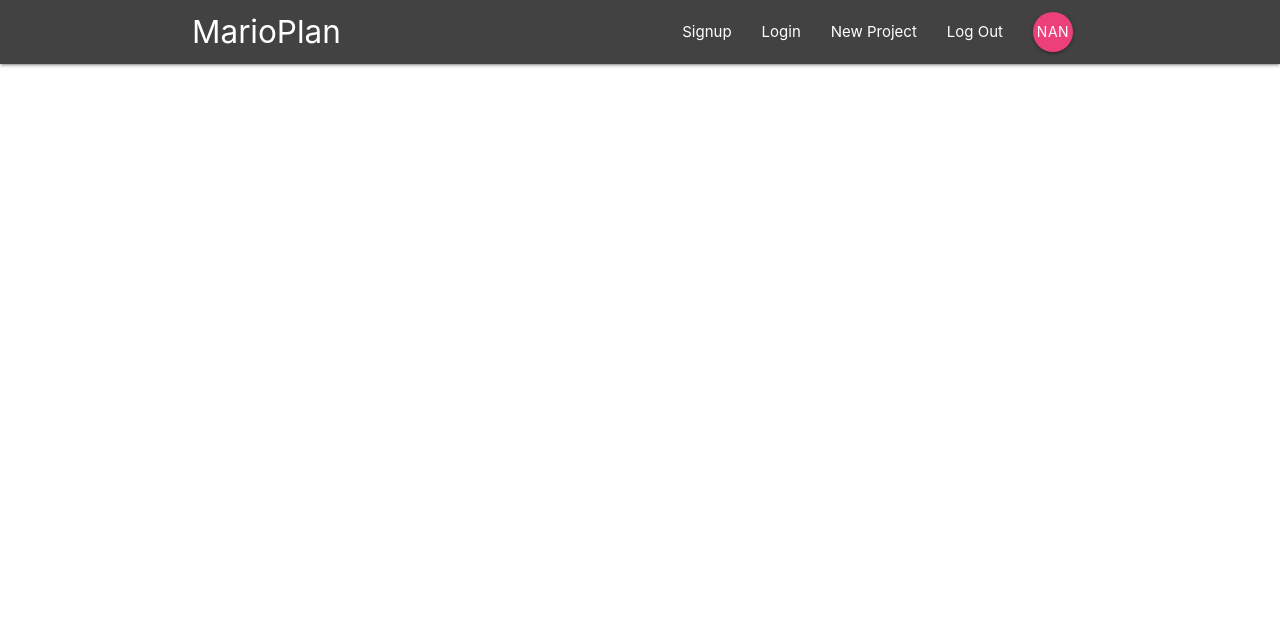
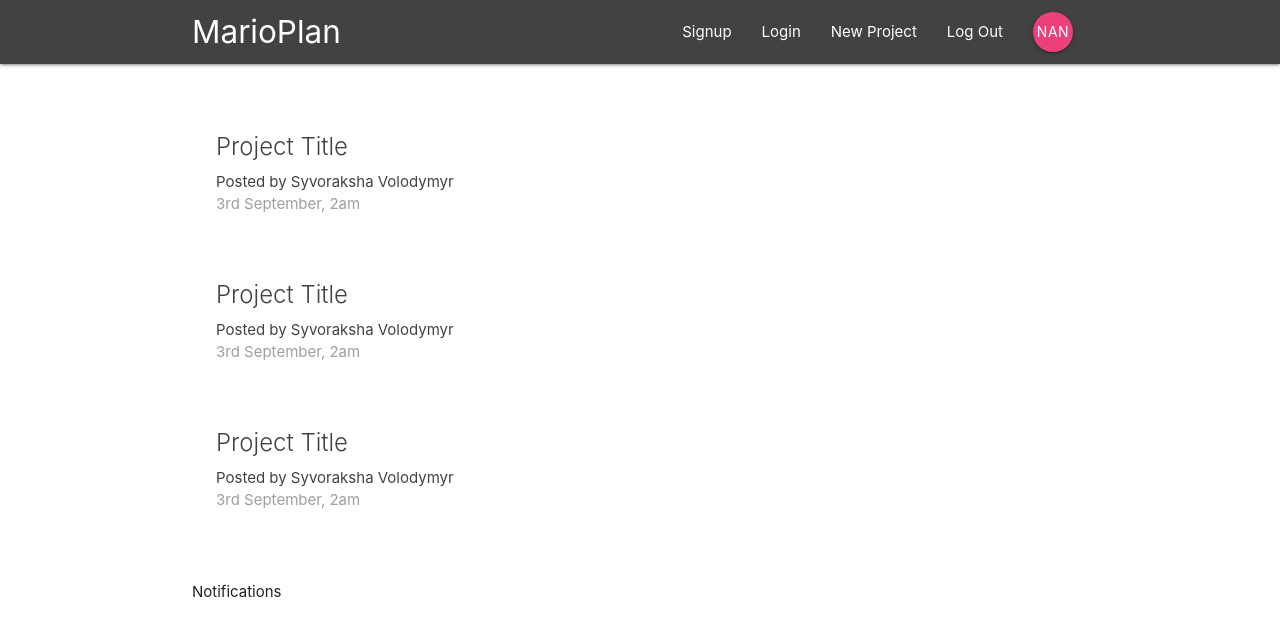
Before and after one commit to onedorn/react-redux-firestore-app, a React (Create React App) app in the folder first-app/: page / in a window 1280 px wide. Shown: the top 636 px of the page. Built offline with nearby package versions, Linux system fonts and the light colour scheme.

Commit message:
Dashboard, Notifications and Project List created.

```diff
--- a/first-app/src/App.js
+++ b/first-app/src/App.js
@@ -1,7 +1,7 @@
 import React from 'react';
-import { BrowserRouter } from 'react-router-dom'
+import { BrowserRouter, Switch, Route } from 'react-router-dom'
 import Navbar from './components/layout/Navbar'
-
+import Dashboard from './components/dashboard/Dashboard'
 
 class App extends React.Component {
   render() {
@@ -9,6 +9,9 @@
       <BrowserRouter>
         <div className="App">
           <Navbar />
+          <Switch>
+            <Route path="/" component={Dashboard} />
+          </Switch>
         </div>
       </BrowserRouter>
     );
--- a/first-app/src/components/dashboard/Dashboard.js
+++ b/first-app/src/components/dashboard/Dashboard.js
@@ -0,0 +1,21 @@
+import React from 'react'
+import Notifications from './Notifications'
+import ProjectList from '../projects/ProjectList'
+
+class Dashboard extends React.Component {
+    render() {
+        return (
+            <div className="dashboard container">
+                <div className="row"></div>
+                <div className="col s12 m6">
+                <ProjectList />
+                </div>
+                <div className="col s12 m5 offset-m1"></div>
+                <Notifications />
+
+            </div>
+        )
+    }
+}
+
+export default Dashboard
--- a/first-app/src/components/dashboard/Notifications.js
+++ b/first-app/src/components/dashboard/Notifications.js
@@ -0,0 +1,12 @@
+import React from "react";
+
+function Notifications () {
+    return(
+        <div>
+            <p>Notifications</p>
+        </div>
+    )
+
+}
+
+export default Notifications
--- a/first-app/src/components/projects/ProjectList.js
+++ b/first-app/src/components/projects/ProjectList.js
@@ -0,0 +1,35 @@
+import React from 'react'
+
+function ProjectList() {
+    return(
+        <div className="project-list section">
+
+            <div className="card z-depth-0 project-summary">
+                <div className="card-content grey-text text-darken-3">
+                    <span className="card-title">Project Title</span>
+                    <p>Posted by Syvoraksha Volodymyr</p>
+                    <p className="grey-text">3rd September, 2am</p>
+                </div>
+            </div>
+
+            <div className="card z-depth-0 project-summary">
+                <div className="card-content grey-text text-darken-3">
+                    <span className="card-title">Project Title</span>
+                    <p>Posted by Syvoraksha Volodymyr</p>
+                    <p className="grey-text">3rd September, 2am</p>
+                </div>
+            </div>
+
+            <div className="card z-depth-0 project-summary">
+                <div className="card-content grey-text text-darken-3">
+                    <span className="card-title">Project Title</span>
+                    <p>Posted by Syvoraksha Volodymyr</p>
+                    <p className="grey-text">3rd September, 2am</p>
+                </div>
+            </div>
+
+        </div>
+    )
+}
+
+export default ProjectList
```
